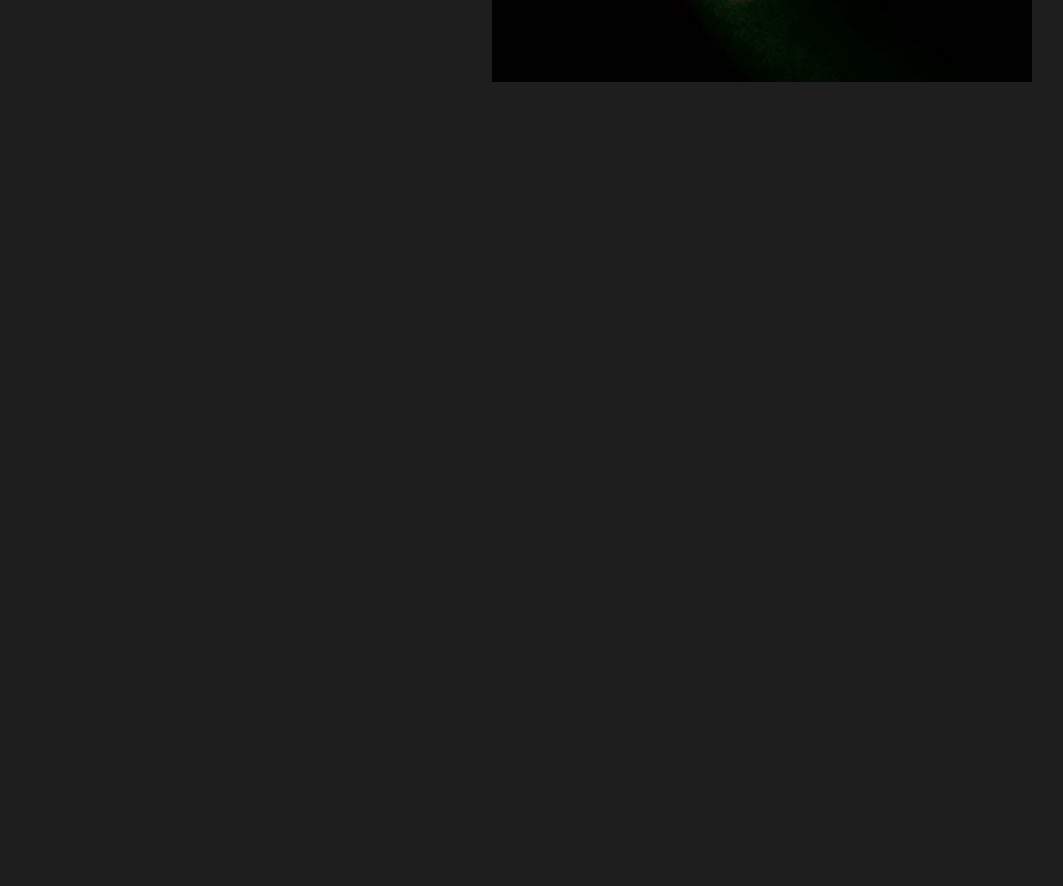
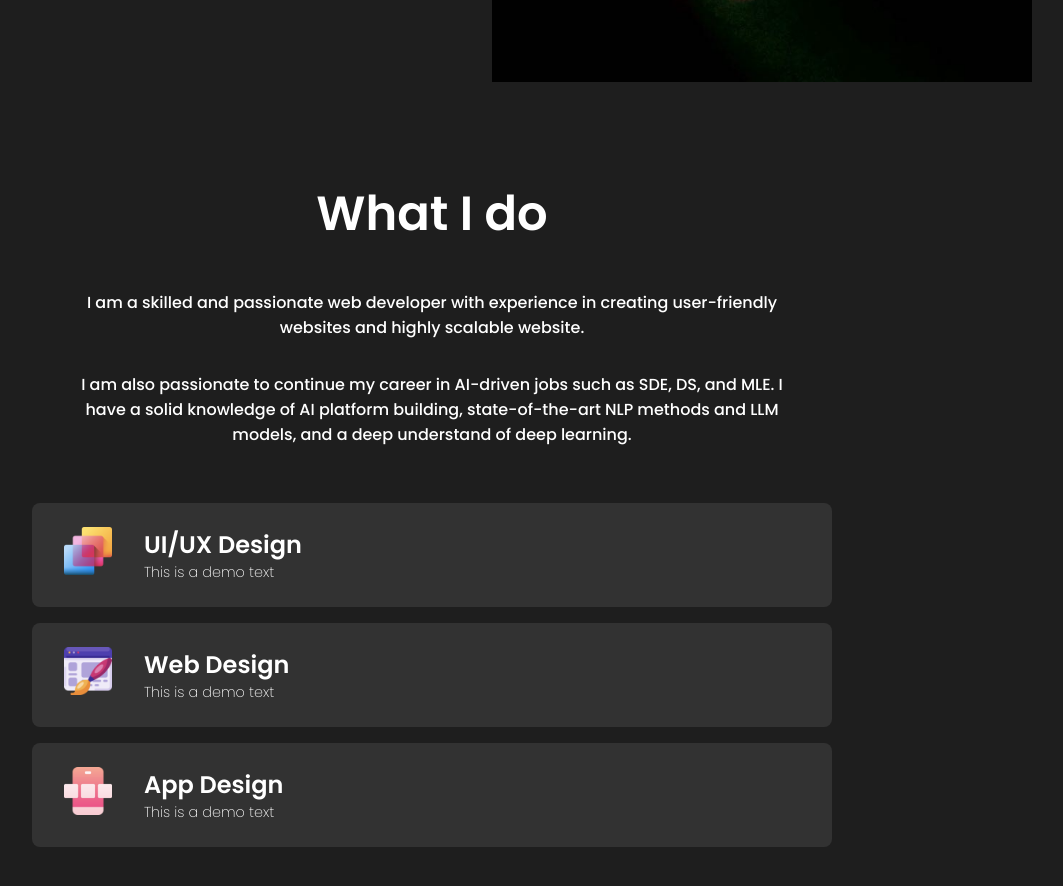
Before and after one commit to yhuang0701/portfolio, a React (Create React App) app: page / in a window 1280 px wide. Shown: the part 686-1572 px from the top of the page, without its empty margins (208-1271 px from the left). Before the commit the page ends 816 px from the top, so only its background shows below. Built offline with nearby package versions, Linux system fonts and the light colour scheme.

Commit message:
Added about section w/ css effects

```diff
--- a/src/App.js
+++ b/src/App.js
@@ -1,11 +1,13 @@
 import Navbar from "./components/Navbar/navbar";
 import Intro from "./components/Intro/intro";
+import Skills from "./components/Skills/skills";
 
 function App() {
   return (
     <div className="App">
       <Navbar />
       <Intro />
+      <Skills />
     </div>
   );
 }
--- a/src/components/Navbar/navbar.css
+++ b/src/components/Navbar/navbar.css
@@ -1,4 +1,5 @@
 .navbar {
+  background: rgb(30, 30, 30);
   height: 5rem;
   width: 100vw;
   max-width: 75rem;
--- /dev/null
+++ b/src/components/Skills/skills.css
@@ -0,0 +1,72 @@
+#skills {
+  overflow: hidden;
+  width: 100vw;
+  max-width: 65rem;
+  margin: 0 auto;
+  display: flex;
+  flex-direction: column;
+  align-items: center;
+  justify-content: center;
+  text-align: center;
+}
+
+.skillTitle {
+  font-size: 3rem;
+  font-weight: 600;
+  padding-top: 3rem;
+  margin-bottom: 1.5rem;
+}
+
+.skillDesc {
+  font-weight: 400;
+  font-size: 1rem;
+  /* letter-spacing: 1px; */
+  max-width: 50rem;
+  padding: 1rem 2rem;
+}
+
+.skillBars {
+  margin: 1.5rem;
+  width: 100vw;
+  max-width: 80%;
+  text-align: left;
+}
+
+.skillBar {
+  display: flex;
+  margin: 1rem;
+  padding: 1.5rem 2rem;
+  border-radius: 0.5rem;
+  background: rgb(50, 50, 50);
+}
+
+.skillBarImg {
+  object-fit: cover;
+  height: 3rem;
+  width: 3rem;
+  margin-right: 2rem;
+}
+
+.skillBarText > p {
+  font-size: 0.9rem;
+  font-weight: 200;
+}
+
+@media screen and (max-width: 720px) {
+  .skillBarText>p {
+    font-size: 2vw;
+  }
+}
+
+@media screen and (max-width: 480px) {
+  .skillBarText>p {
+    font-size: 3vw;
+  }
+  .skillBarImg {
+    height: 2.25rem;
+    width: 2.25rem;
+  }
+  .skillBarText>h2 {
+    font-size: 5vw;
+  }
+}
--- /dev/null
+++ b/src/components/Skills/skills.js
@@ -0,0 +1,38 @@
+import './skills.css'
+import UIDesign from '../../assets/ui-design.png'
+import WebDesign from '../../assets/website-design.png'
+import AppDesign from '../../assets/app-design.png'
+
+const Skills = () => {
+  return (
+    <section id="skills">
+      <span className="skillTitle">What I do</span>
+      <span className="skillDesc">I am a skilled and passionate web developer with experience in creating user-friendly websites and highly scalable website.</span>
+      <span className="skillDesc">I am also passionate to continue my career in AI-driven jobs such as SDE, DS, and MLE. I have a solid knowledge of AI platform building, state-of-the-art NLP methods and LLM models, and a deep understand of deep learning.</span>
+      <div className="skillBars">
+        <div className="skillBar">
+          <img src={UIDesign} alt="UI Design" className="skillBarImg" />
+          <div className="skillBarText">
+            <h2>UI/UX Design</h2>
+            <p>This is a demo text</p>
+          </div>
+        </div>
+        <div className="skillBar">
+          <img src={WebDesign} alt="Web Design" className="skillBarImg" />
+          <div className="skillBarText">
+            <h2>Web Design</h2>
+            <p>This is a demo text</p>
+          </div>
+        </div>
+        <div className="skillBar">
+          <img src={AppDesign} alt="App Design" className="skillBarImg" />
+          <div className="skillBarText">
+            <h2>App Design</h2>
+            <p>This is a demo text</p>
+          </div>
+        </div>
+      </div>
+    </section>
+  )
+}
+export default Skills
```
